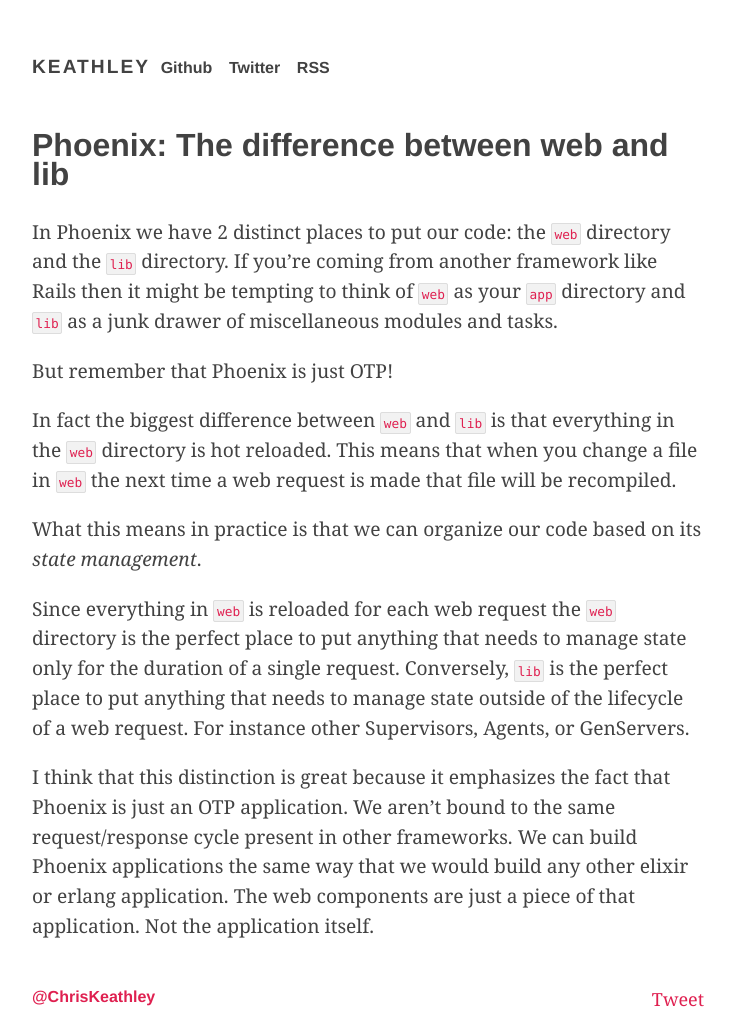
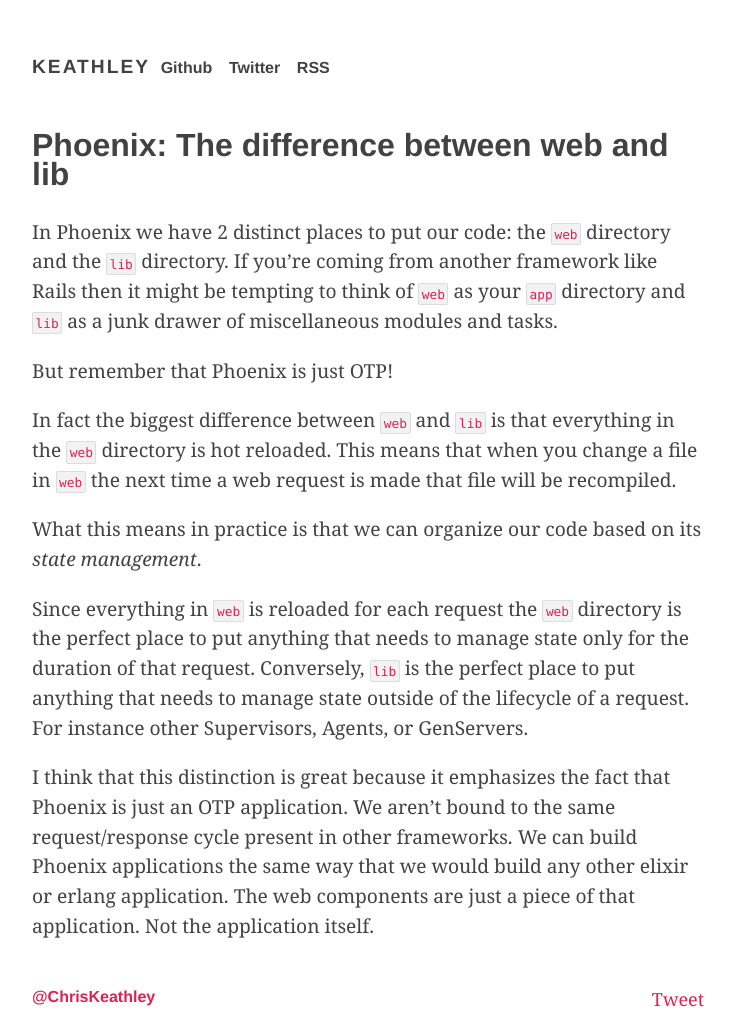
Before and after one commit to wojtekmach/keathley.github.io, a Jekyll site: the page built from _posts/2016-01-14-phoenix-directories.md, in a window 1280 px wide. Shown: the whole page, without its empty margins (272-1007 px from the left). Built offline with Jekyll 4.4.1, drawn with Linux system fonts in a browser that asks for light colours; nearby versions of some CDN libraries; comment, search, counter and statistics services are not loaded.

Commit message:
Update 2016-01-14-phoenix-directories.md

```diff
--- a/_posts/2016-01-14-phoenix-directories.md
+++ b/_posts/2016-01-14-phoenix-directories.md
@@ -13,6 +13,6 @@
 
 What this means in practice is that we can organize our code based on its *state management*.
 
-Since everything in `web` is reloaded for each web request the `web` directory is the perfect place to put anything that needs to manage state only for the duration of a single request. Conversely, `lib` is the perfect place to put anything that needs to manage state outside of the lifecycle of a web request. For instance other Supervisors, Agents, or GenServers.
+Since everything in `web` is reloaded for each request the `web` directory is the perfect place to put anything that needs to manage state only for the duration of that request. Conversely, `lib` is the perfect place to put anything that needs to manage state outside of the lifecycle of a request. For instance other Supervisors, Agents, or GenServers.
 
 I think that this distinction is great because it emphasizes the fact that Phoenix is just an OTP application. We aren’t bound to the same request/response cycle present in other frameworks. We can build Phoenix applications the same way that we would build any other elixir or erlang application. The web components are just a piece of that application. Not the application itself.
```
